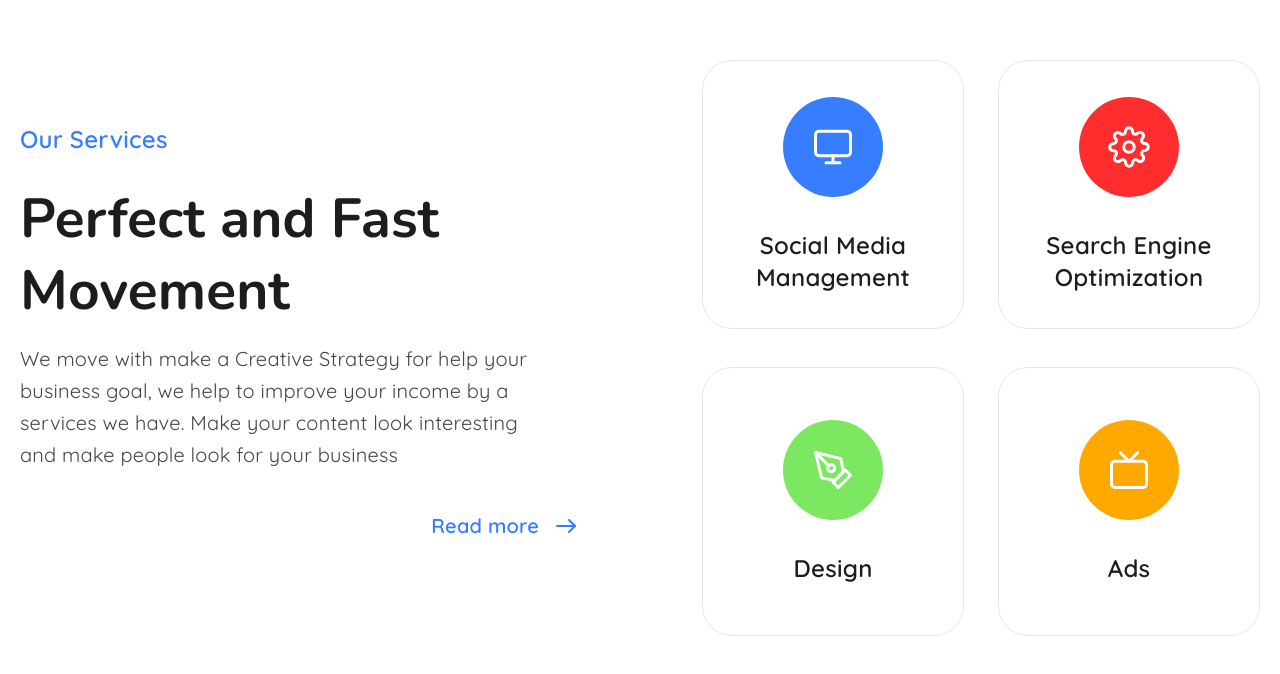
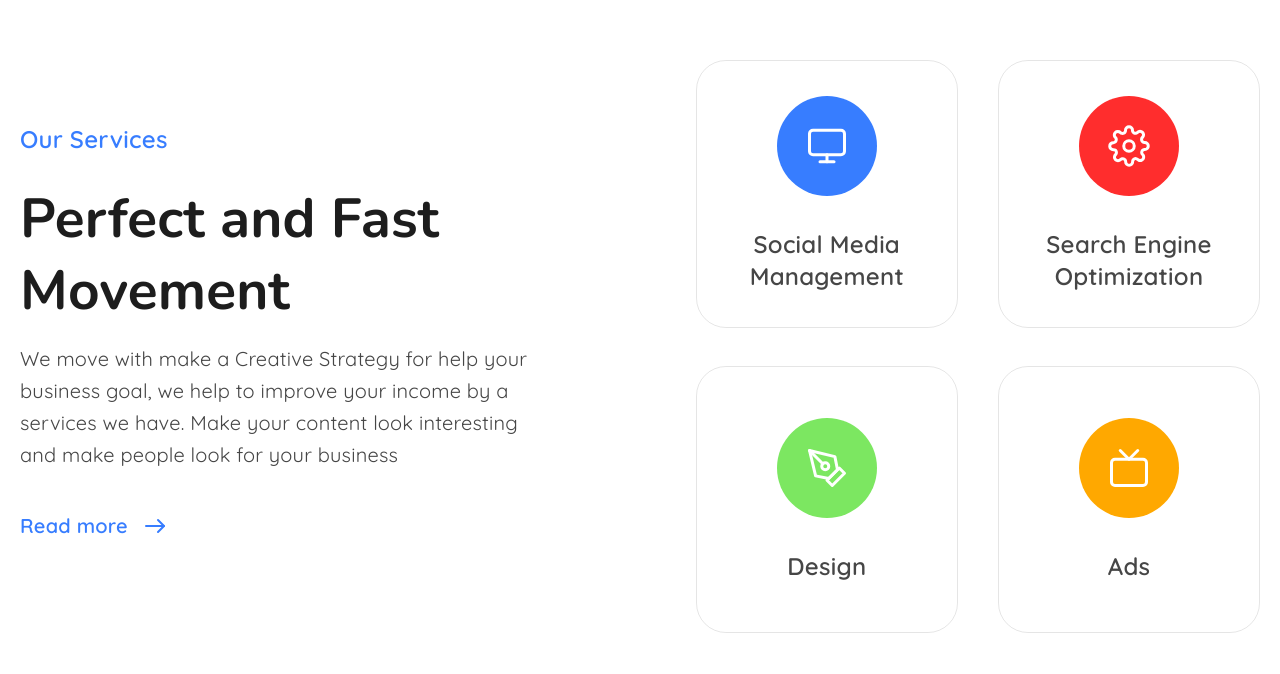
Before and after one commit to panakir/creative-agency, a website built with webpack: page index.html in a window 1280 px wide. Shown: the part 2052-2726 px from the top of the page. Built offline with nearby package versions, Linux system fonts and the light colour scheme.

Commit message:
refactor[services]: rewrite styles for .card element, fix some services section  styles  (Mon, Jun 10, 2024 17:49)

```diff
--- a/src/assets/styles/base/_card.scss
+++ b/src/assets/styles/base/_card.scss
@@ -1,28 +1,25 @@
 .card {
-  max-width: 262px;
-  width: 100%;
-  height: 269px;
+  padding: 3.5rem 4.7rem;
+  min-height: 267px;
   display: flex;
   flex-direction: column;
-  align-items: center;
   justify-content: center;
   gap: 3.2rem;
-  text-align: center;
-  border: 1px solid rgba(0, 0, 0, 0.1);
   border-radius: 30px;
+  border: 1px solid rgb(0 0 0 /0.1);
 
   &__image {
+    margin: 0 auto;
     width: 100px;
     height: 100px;
-    img {
-      width: 100%;
-    }
   }
 
   &__title {
-    width: 168px;
-    color: $color-text-dark;
-    max-width: 16.8rem;
-    line-height: inherit;
+    color: inherit;
+    text-align: center;
+  }
+
+  &:hover {
+    box-shadow: 4px 4px 30px rgb(0 0 0 /0.1);
   }
 }
--- a/src/assets/styles/components/_services.scss
+++ b/src/assets/styles/components/_services.scss
@@ -10,7 +10,7 @@
   }
 
   &__wrapper {
-    @include layout(45%);
+    @include layout(45.5%);
 
     @include media-desktop {
       flex-wrap: wrap;
@@ -27,7 +27,6 @@
 
     @include media-desktop {
       flex: 1 0 100%;
-      text-align: center;
       margin-top: 0;
     }
   }
@@ -41,6 +40,7 @@
 
     @include media-desktop {
       max-width: 100%;
+      text-align: center;
     }
 
     @include media-tablet {
@@ -49,16 +49,28 @@
     }
   }
 
-  &__text {
-    max-width: 51rem;
+  &__subtitle {
+    @include media-desktop {
+      text-align: center;
+    }
+  }
+
+  &__description {
+    max-width: 52rem;
 
     @include media-desktop {
       max-width: 100%;
     }
   }
 
+  &__text {
+    @include media-desktop {
+      text-align: justify;
+    }
+  }
+
   &__link {
-    display: flex;
+    display: inline-flex;
     justify-content: flex-end;
     align-items: center;
     margin-left: auto;
@@ -90,7 +102,7 @@
     grid-template-columns: repeat(2, min(262px, 50%));
     justify-content: space-between;
     align-content: space-between;
-    row-gap: 38px;
+    gap: 38px 1vw;
 
     @include media-desktop {
       justify-content: space-around;
@@ -104,15 +116,23 @@
 
     @include media-mobile {
       grid-template-columns: 262px;
-      margin-top: 1.3rem;
+      margin-top: 3.6rem;
     }
 
     .card {
       @extend %transition;
 
+      @include media-mobile {
+        gap: 2rem;
+      }
+
       &__image {
         @include media-tablet {
           margin-bottom: 0;
+        }
+
+        @include media-mobile {
+          margin-bottom: 10px;
         }
       }
 
@@ -123,10 +143,6 @@
           @include font(16px, 700, 0.01, 24px);
         }
       }
-
-      &:hover {
-        box-shadow: 4px 4px 30px rgba(0, 0, 0, 0.1);
-      }
     }
   }
 }
```
